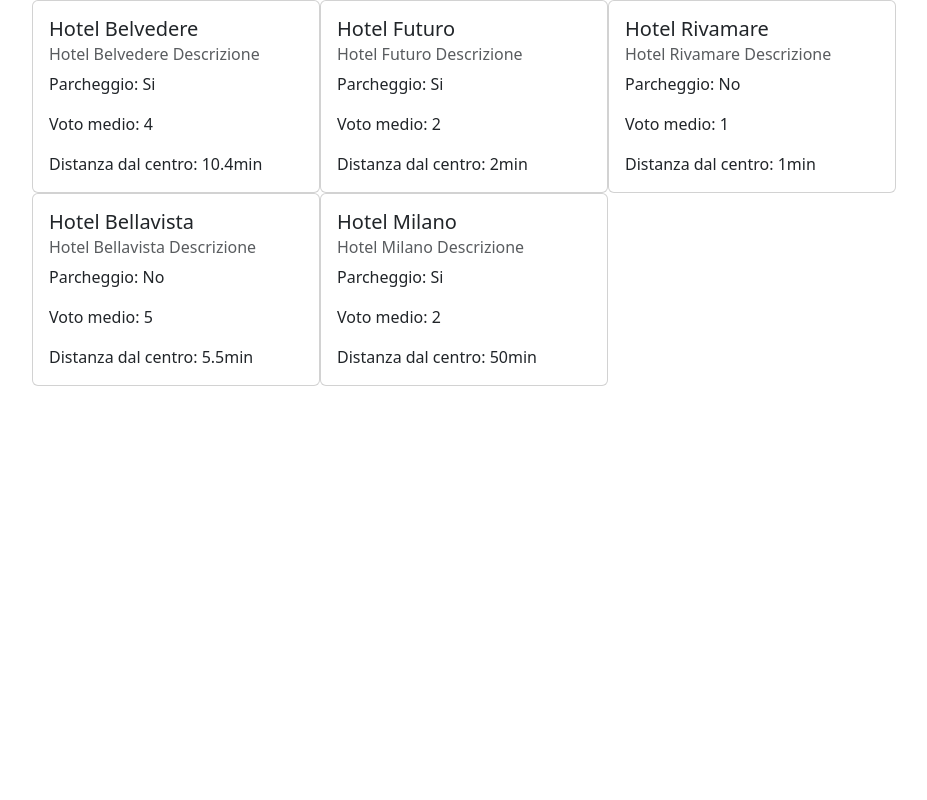
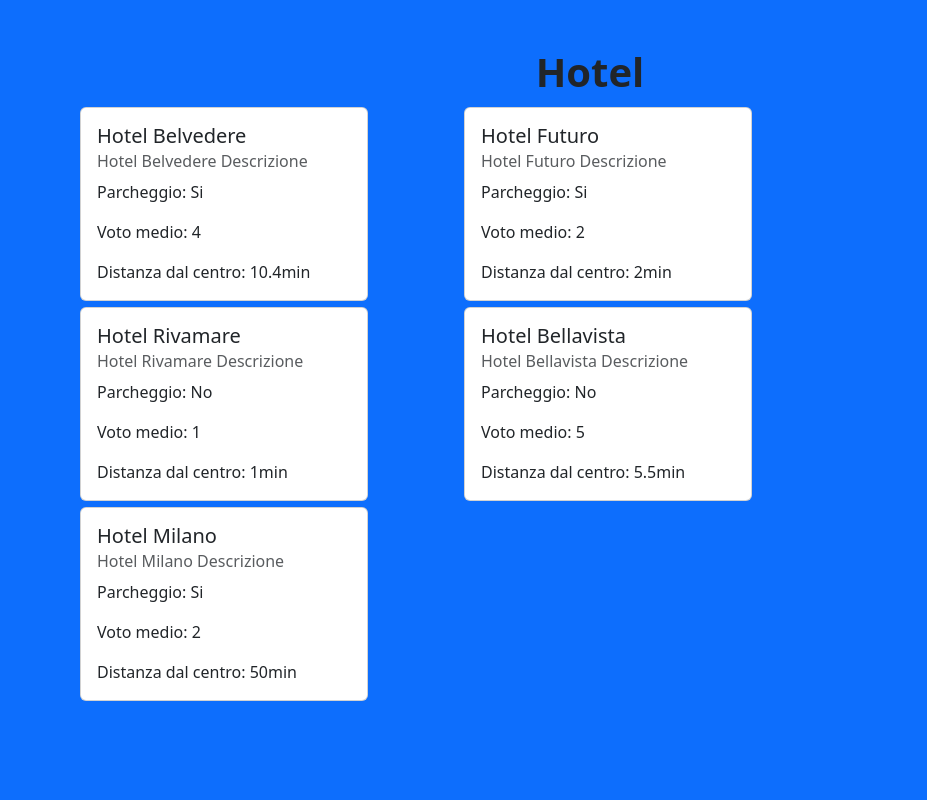
Before and after one commit to Daniele206/php-hotel, a PHP site: page / in a window 1280 px wide. Shown: the whole page, without its empty margins (50-977 px from the left). Run offline with PHP 8.4, Linux system fonts and the light colour scheme.

Commit message:
[add] style

```diff
--- a/index.php
+++ b/index.php
@@ -45,13 +45,15 @@ $hotels = [
 <head>
   <meta charset="UTF-8">
   <link href="https://cdn.jsdelivr.net/npm/bootstrap@5.3.3/dist/css/bootstrap.min.css" rel="stylesheet" integrity="sha384-QWTKZyjpPEjISv5WaRU9OFeRpok6YctnYmDr5pNlyT2bRjXh0JMhjY6hW+ALEwIH" crossorigin="anonymous">
+  <link rel="stylesheet" href="style.css">
   <meta name="viewport" content="width=device-width, initial-scale=1.0">
   <title>PHP-Hotel</title>
 </head>
-<body>
-  <div class="container d-flex flex-wrap">
+<body class="bg-primary my_heigt-100">
+  <h1 class="text-center fw-bold pt-5">Hotel</h1>
+  <div class="container d-flex flex-wrap align-items-center h-75">
     <?php foreach($hotels as $hotel): ?>
-      <div class="card" style="width: 18rem;">
+      <div class="card mx-5" style="width: 18rem;">
         <div class="card-body">
           <h5 class="card-title"><?php echo $hotel['name'] ?></h5>
           <h6 class="card-subtitle mb-2 text-body-secondary"><?php echo $hotel['description'] ?></h6>
--- a/prep.html
+++ b/prep.html
@@ -3,6 +3,7 @@
 <head>
   <meta charset="UTF-8">
   <link href="https://cdn.jsdelivr.net/npm/bootstrap@5.3.3/dist/css/bootstrap.min.css" rel="stylesheet" integrity="sha384-QWTKZyjpPEjISv5WaRU9OFeRpok6YctnYmDr5pNlyT2bRjXh0JMhjY6hW+ALEwIH" crossorigin="anonymous">
+  <link rel="stylesheet" href="style.css">
   <meta name="viewport" content="width=device-width, initial-scale=1.0">
   <title>PHP-Hotel</title>
 </head>
--- /dev/null
+++ b/style.css
@@ -0,0 +1,3 @@
+.my_heigt-100{
+  height: 100vh;
+}
```
